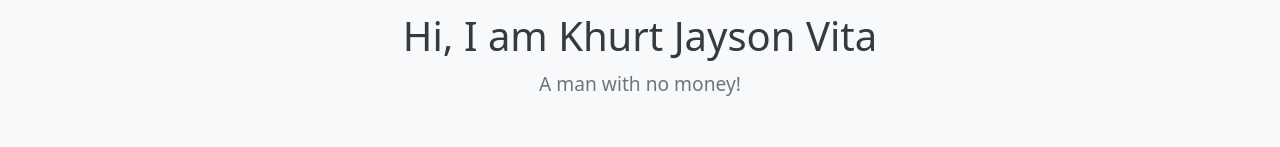
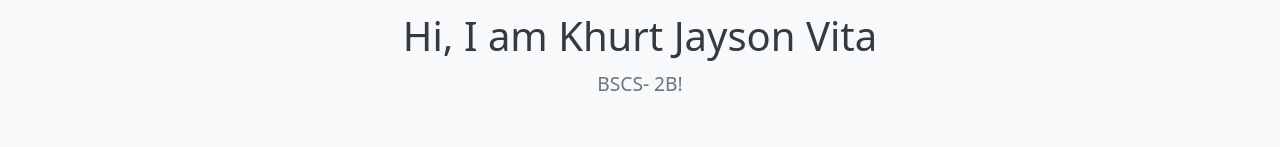
Before and after one commit to kjvits/adetv2, a React (Vite) app: page / in a window 1280 px wide. Shown: the part 427-574 px from the top of the page. Built offline with nearby package versions, Linux system fonts and the light colour scheme.

Commit message:
update home

```diff
--- a/src/Pages/Home.jsx
+++ b/src/Pages/Home.jsx
@@ -15,7 +15,7 @@ function Home() {
       </div>
 
       <h1>Hi, I am Khurt Jayson Vita</h1>
-      <p>A man with no money!</p>
+      <p>BSCS- 2B!</p>
 
       <Link to="/about" className="btn btn-primary">
         Learn More
```
